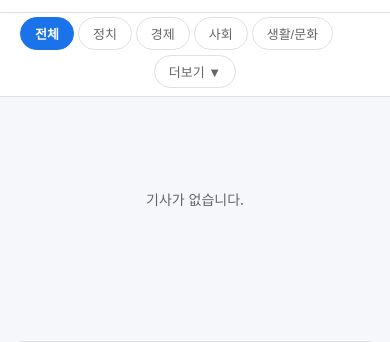
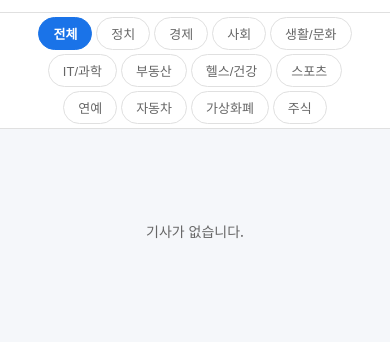
Before and after one commit to hkno3/commu, a PHP site: page / in a window 390 px wide. Shown: the part 44-386 px from the top of the page. Run offline with PHP 8.4, Linux system fonts and the light colour scheme; data that the repository does not hold is empty.

Commit message:
카테고리 내비게이션 가운데 정렬 + 더보기 버튼 제거, 헤더/카테고리바 좌우 정렬을 본문 영역과 일치시킴
- header/cat-nav의 패딩 구조를 main-wrap과 동일하게 맞춰 로고와 카테고리바가
  본문(기사 카드/사이드바)과 같은 좌우 기준선에 정렬되도록 수정
- 카테고리가 12개로 줄어 한 줄에 다 들어가므로 '더보기/접기' 토글 제거, 가운데 정렬
- 모바일에서 기사 카드 탭 시 이동이 안 되는 문제 방지를 위해 div+onclick 대신
  실제 <a href> 앵커로 카드를 렌더링하도록 변경 (터치 환경에서 더 안정적인 네비게이션)

https://claude.ai/code/session_01Mqo8rHBcyZJ92x8WJEKnQT

```diff
--- a/assets/css/style.css
+++ b/assets/css/style.css
@@ -29,12 +29,12 @@ header {
   position: sticky;
   top: 0;
   z-index: 100;
-  padding: 0 20px;
 }
 
 .header-inner {
   max-width: 1200px;
   margin: 0 auto;
+  padding: 0 20px;
   display: flex;
   align-items: center;
   height: 56px;
@@ -52,33 +52,21 @@ header {
 .cat-nav {
   background: #fff;
   border-bottom: 1px solid var(--border);
-  padding: 4px 20px;
+  padding: 4px 0;
 }
 
-.cat-nav-inner,
-.cat-more-row {
+.cat-nav-inner {
   max-width: 1200px;
   margin-left: auto;
   margin-right: auto;
+  padding: 0 20px;
 }
 
 .cat-nav-inner {
   display: flex;
   flex-wrap: wrap;
+  justify-content: center;
   gap: 4px;
-  overflow: hidden;
-  max-height: 36px;
-  transition: max-height 0.3s ease;
-}
-
-.cat-nav-inner.expanded {
-  max-height: 300px;
-}
-
-.cat-more-row {
-  display: flex;
-  justify-content: center;
-  padding: 2px 0 4px;
 }
 
 .cat-btn {
@@ -99,19 +87,6 @@ header {
   border-color: var(--primary);
   font-weight: 600;
 }
-
-.cat-more-btn {
-  padding: 6px 14px;
-  border: 1px solid var(--border);
-  border-radius: 20px;
-  background: none;
-  cursor: pointer;
-  font-size: 13px;
-  color: var(--text-muted);
-  white-space: nowrap;
-  transition: all 0.2s;
-}
-.cat-more-btn:hover { color: var(--primary); border-color: var(--primary); }
 
 /* ── Main Layout ── */
 .main-wrap {
@@ -167,6 +142,8 @@ header {
   display: flex;
   flex-direction: row;
   align-items: stretch;
+  text-decoration: none;
+  color: inherit;
 }
 .article-card-img {
   flex-shrink: 0;
--- a/assets/js/main.js
+++ b/assets/js/main.js
@@ -40,8 +40,6 @@ document.addEventListener('DOMContentLoaded', () => {
   }
 });
 
-let catExpanded = false;
-
 function buildCategoryNav() {
   const nav = document.getElementById('cat-nav-inner');
   if (!nav) return;
@@ -62,25 +60,6 @@ function buildCategoryNav() {
     };
     nav.appendChild(btn);
   });
-
-  // 더보기 버튼 - nav 바깥 별도 행에 배치
-  let moreRow = document.getElementById('cat-more-row');
-  if (!moreRow) {
-    moreRow = document.createElement('div');
-    moreRow.id = 'cat-more-row';
-    moreRow.className = 'cat-more-row';
-    nav.parentElement.appendChild(moreRow);
-  }
-  moreRow.innerHTML = '';
-  const moreBtn = document.createElement('button');
-  moreBtn.className = 'cat-more-btn';
-  moreBtn.textContent = '더보기 ▼';
-  moreBtn.onclick = () => {
-    catExpanded = !catExpanded;
-    nav.classList.toggle('expanded', catExpanded);
-    moreBtn.textContent = catExpanded ? '접기 ▲' : '더보기 ▼';
-  };
-  moreRow.appendChild(moreBtn);
 }
 
 const CAT_SLUG = {
@@ -176,7 +155,14 @@ function appendArticleCards(newArticles, replace = false) {
 }
 
 function createArticleCard(article) {
-  const card = document.createElement('div');
+  const slug = article.slug;
+  const isHexId = slug && /^[0-9a-f]{8,}$/.test(slug);
+  const href = (slug && !isHexId)
+    ? `/article.php?slug=${encodeURIComponent(slug)}`
+    : `/article.php?id=${encodeURIComponent(article.article_id)}`;
+
+  const card = document.createElement('a');
+  card.href = href;
   card.className = 'article-card' + (currentArticle?.article_id === article.article_id ? ' active' : '');
   card.dataset.id = article.article_id;
   const catKey = article.category ? article.category.replace(/\//g, '_') : '';
@@ -199,15 +185,6 @@ function createArticleCard(article) {
       </div>
     </div>
   `;
-  card.onclick = () => {
-    const slug = article.slug;
-    const isHexId = slug && /^[0-9a-f]{8,}$/.test(slug);
-    if (slug && !isHexId) {
-      window.location.href = `/article.php?slug=${encodeURIComponent(slug)}`;
-    } else {
-      window.location.href = `/article.php?id=${encodeURIComponent(article.article_id)}`;
-    }
-  };
   return card;
 }
 
```
